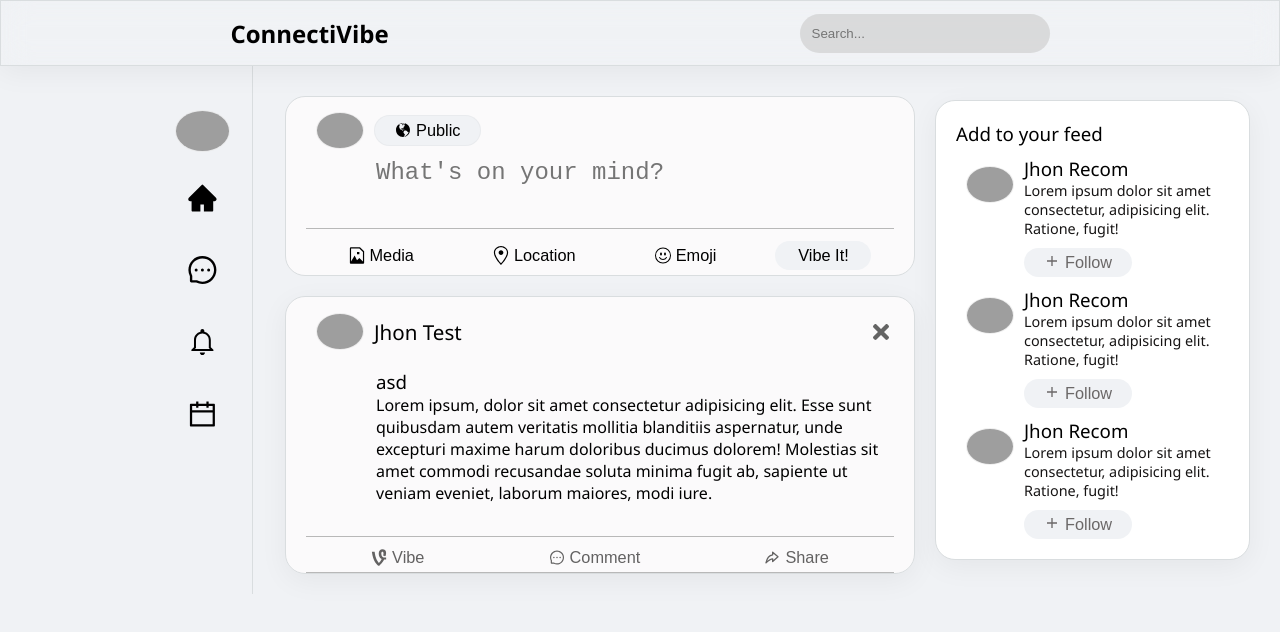
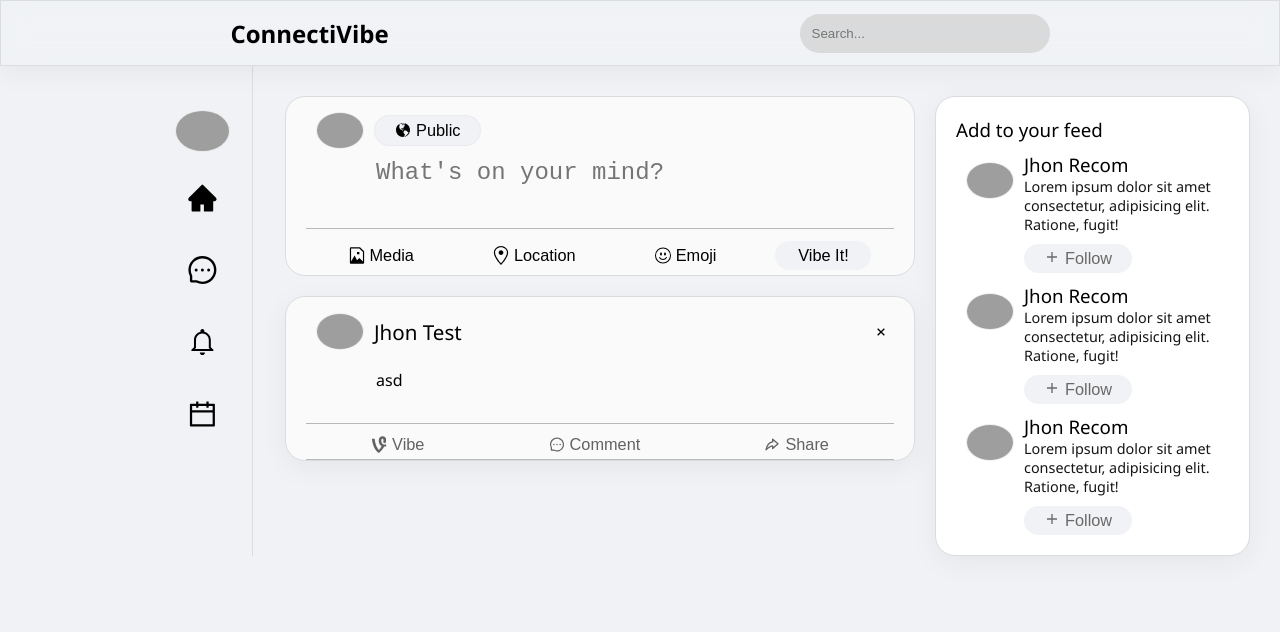
Before and after one commit to Kuroe27/ConnectiVibe, a React (Vite) app: page / in a window 1280 px wide. Shown: the top 632 px of the page. Built offline with nearby package versions, Linux system fonts and the light colour scheme; grey boxes are pictures that could not be loaded.

Commit message:
added Vibe it / create post function

```diff
--- a/src/App.jsx
+++ b/src/App.jsx
@@ -11,14 +11,22 @@ function App() {
     },
   ]);
 
+  //add post
+  const addPost = (newPost) => {
+    const id = Math.floor(Math.random() * 1000) + 1;
+    const newPosts = { id, ...newPost };
+    setPost([...post, newPosts]);
+  };
+
   //delete post
   const deletePost = (id) => {
     setPost(post.filter((post) => post.id !== id));
   };
+
   return (
     <div className="App">
       <Navbar />
-      <Main posts={post} onDelete={deletePost} />
+      <Main posts={post} onDelete={deletePost} onAdd={addPost} />
     </div>
   );
 }
--- a/src/components/Newpost.jsx
+++ b/src/components/Newpost.jsx
@@ -2,8 +2,15 @@ import UserImg from "./UserImg";
 import { GoGlobe, GoFileMedia, GoLocation } from "react-icons/go";
 import { BsEmojiSmile } from "react-icons/bs";
 import { FaVine } from "react-icons/fa";
+import { useState } from "react";
 
-const Newpost = () => {
+const Newpost = ({ onAdd }) => {
+  const [text, setText] = useState("");
+
+  const onsubmit = (e) => {
+    e.preventDefault();
+    onAdd({ text });
+  };
   return (
     <div className="newPost">
       <div className="newpostHeader">
@@ -13,13 +20,15 @@ const Newpost = () => {
           Public
         </button>
       </div>
-      <form action="" className="form">
+      <form action="" className="form" onSubmit={onsubmit}>
         <textarea
           type="text"
           className="postInput"
           placeholder="What's on your mind?"
+          value={text}
+          onChange={(e) => setText(e.target.value)}
         ></textarea>
-      </form>
+
         <div className="newpostFooter">
           <button className="button">
             <GoFileMedia />
@@ -33,10 +42,11 @@ const Newpost = () => {
             <BsEmojiSmile />
             <span>Emoji</span>
           </button>
-        <button className="button" id="buttonpost">
+          <button type="submit" className="button" id="buttonpost">
             <span></span>Vibe It!
           </button>
         </div>
+      </form>
     </div>
   );
 };
--- a/src/components/Post.jsx
+++ b/src/components/Post.jsx
@@ -1,4 +1,5 @@
 import PostContainer from "./PostContainer";
+
 const Post = ({ posts, onDelete }) => {
   return (
     <>
--- a/src/components/PostContainer.jsx
+++ b/src/components/PostContainer.jsx
@@ -1,8 +1,9 @@
 import React from "react";
 import UserImg from "./UserImg";
-import { FaVine, FaTimes } from "react-icons/fa";
+import { FaVine } from "react-icons/fa";
 import { AiOutlineMessage } from "react-icons/ai";
 import { TbShare3 } from "react-icons/tb";
+import { GrFormClose } from "react-icons/gr";
 
 const PostContainer = ({ post, onDelete }) => {
   return (
@@ -12,21 +13,15 @@ const PostContainer = ({ post, onDelete }) => {
         <div className="headerInfo">
           <h3>Jhon Test</h3>
         </div>
-        <FaTimes
+        <GrFormClose
           className="btn"
           id="deletePost"
           onClick={() => onDelete(post.id)}
         />
       </div>
       <div className="postText">
-        <h3>{post.text}</h3>
-        <p>
-          Lorem ipsum, dolor sit amet consectetur adipisicing elit. Esse sunt
-          quibusdam autem veritatis mollitia blanditiis aspernatur, unde
-          excepturi maxime harum doloribus ducimus dolorem! Molestias sit amet
-          commodi recusandae soluta minima fugit ab, sapiente ut veniam eveniet,
-          laborum maiores, modi iure.
-        </p>
+        <p>{post.text}</p>
+        <p></p>
       </div>
       <div className="postFooter">
         <button className="btn">
--- a/src/pages/Main.jsx
+++ b/src/pages/Main.jsx
@@ -4,7 +4,7 @@ import Menubar from "../components/Menubar";
 import Recommendation from "../components/Recommendation";
 import Post from "../components/Post";
 
-const Main = ({ posts, onDelete }) => {
+const Main = ({ posts, onDelete, onAdd }) => {
   return (
     <main className="main">
       <div className="container">
@@ -12,7 +12,7 @@ const Main = ({ posts, onDelete }) => {
           <Menubar />
         </div>
         <div className="content">
-          <Newpost />
+          <Newpost onAdd={onAdd} />
           {posts.length > 0 ? (
             <Post posts={posts} onDelete={onDelete} />
           ) : (
```
Lines whose indentation alone changed are shown as unchanged.
